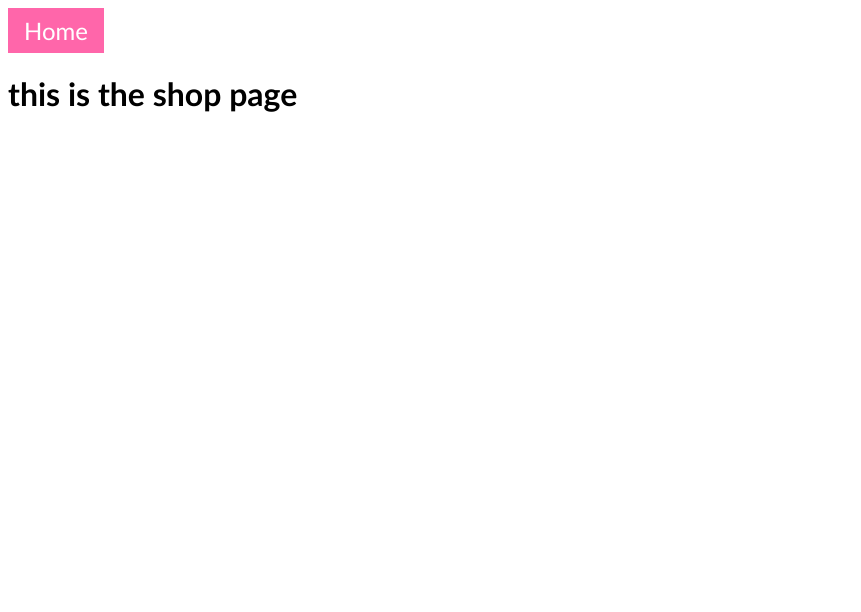
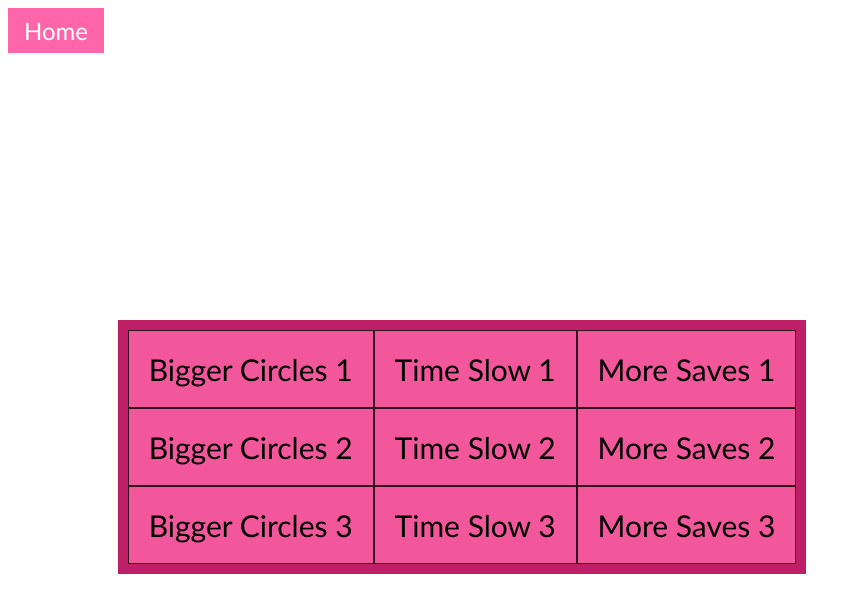
Before and after one commit to pbrink21/rythm-arts, a plain HTML site: page public/shop page.html in a window 1280 px wide. Shown: the whole page, without its empty margins (0-861 px from the left). Drawn offline with nearby package versions, Linux system fonts and the light colour scheme.

Commit message:
updated shop board and fleshed out board page inner HTML

```diff
--- a/public/shop page.html
+++ b/public/shop page.html
@@ -8,8 +8,20 @@
     <body>
         <div id="app">
             <a class = "navButton" href="main menu.html">Home</a>
+
         </div>
-        <h1>this is the shop page</h1>
+        <div class="grid-container">
+                  <div class="grid-item">Bigger Circles 1</div>
+                  <div class="grid-item">Time Slow 1</div>
+                  <div class="grid-item">More Saves 1</div>
+                  <div class="grid-item">Bigger Circles 2</div>
+                  <div class="grid-item">Time Slow 2</div>
+                  <div class="grid-item">More Saves 2</div>
+                  <div class="grid-item">Bigger Circles 3</div>
+                  <div class="grid-item">Time Slow 3</div>
+                  <div class="grid-item">More Saves 3</div>
+        </div>
+
 
         <script src="https://unpkg.com/react@16.0.0/umd/react.development.js"></script>
         <script src="https://unpkg.com/react-dom@16.0.0/umd/react-dom.development.js"></script>
--- a/public/style.css
+++ b/public/style.css
@@ -90,3 +90,21 @@ d:hover {
     top: 43%;
     right: -62%;
 }
+
+.grid-container {
+  position: fixed;
+  top: 40%;
+  right: 37%;
+  display: grid;
+  grid-template-columns: auto auto auto;
+  background-color: #bf1f66;
+  padding: 10px;
+}
+
+.grid-item {
+  background-color: rgba(255, 102, 170, 0.8);
+  border: 1px solid rgba(0, 0, 0, 0.8);
+  padding: 20px;
+  font-size: 30px;
+  text-align: center;
+}
```
Also changed, not shown: public/board.html (+19 -0 lines), public/game page.html (+10 -7 lines), public/main menu.html (+1 -1 lines).
